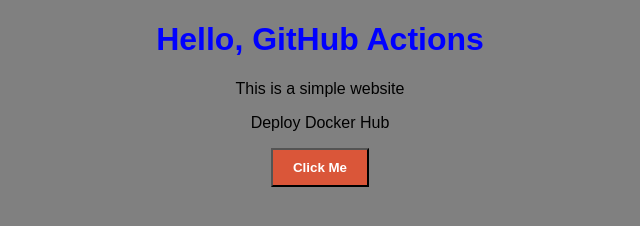
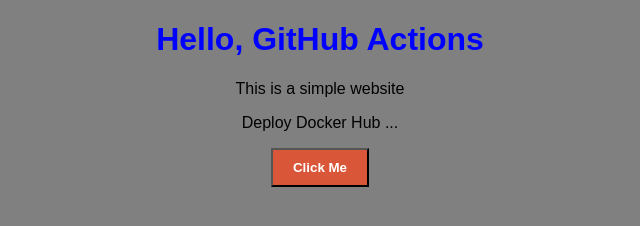
Before and after one commit to pornpiphat/my-first-actions, a plain HTML site: page index.html in a window 1280 px wide. Shown: the full height of the page, 320-960 px from the left. Drawn offline with Linux system fonts and the light colour scheme.

Commit message:
Deploy Docker Hub ...

```diff
--- a/index.html
+++ b/index.html
@@ -12,7 +12,7 @@
 
     <h1> Hello, GitHub Actions</h1>
     <p>This is a simple website</p>
-    <p> Deploy Docker Hub</p>
+    <p> Deploy Docker Hub ...</p>
     <button type="button" id="myButton">Click Me</button>
     <script src="./script.js"></script>
 </body>
```
